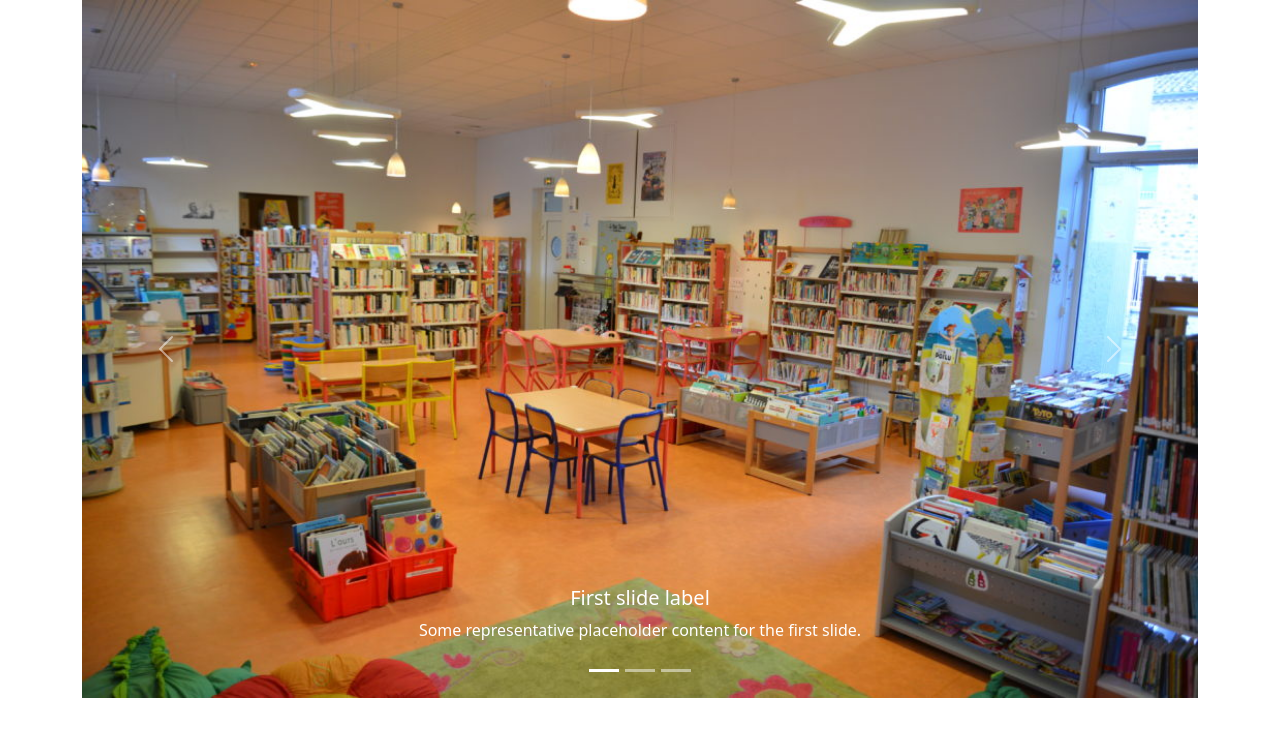
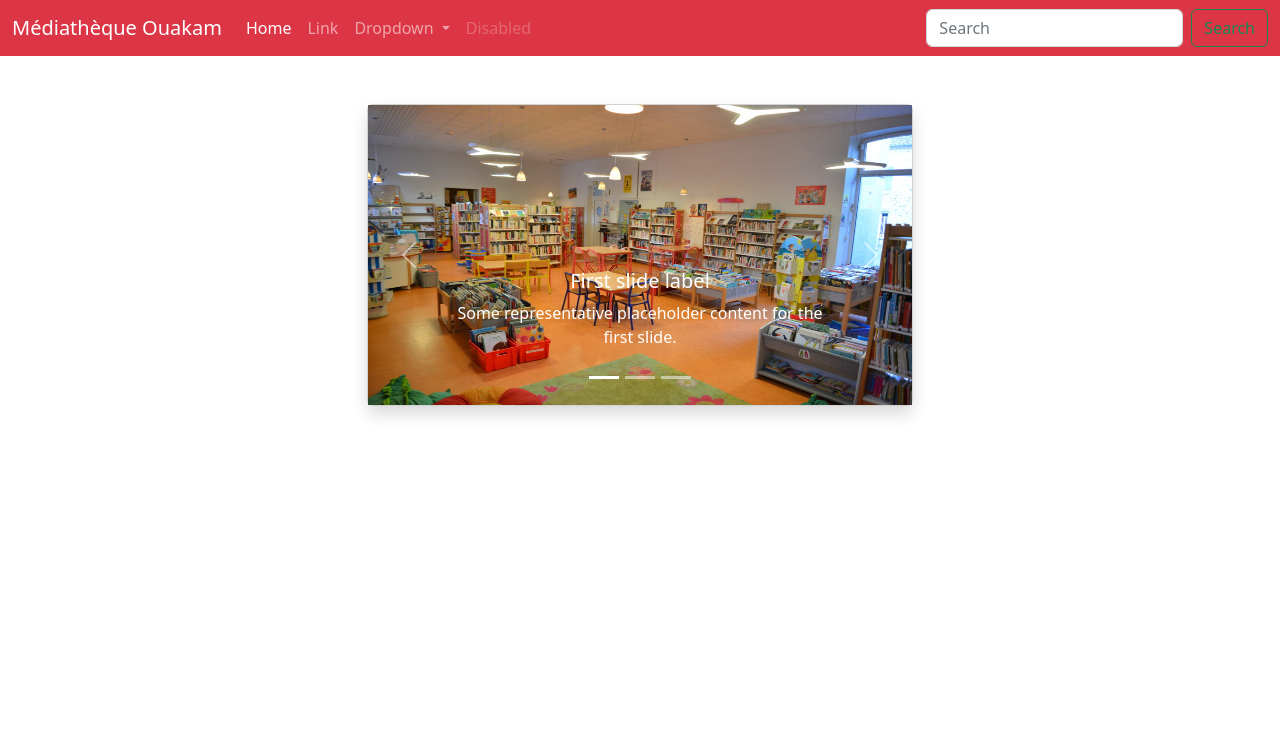
Before and after one commit to ethicode/aabis, a website: page index.html in a window 1280 px wide. Drawn offline with nearby package versions, Linux system fonts and the light colour scheme.

Commit message:
caroussel 1

```diff
--- a/index.html
+++ b/index.html
@@ -1,55 +1,115 @@
 <!DOCTYPE html>
 <html lang="en">
+
 <head>
     <meta charset="UTF-8">
     <meta http-equiv="X-UA-Compatible" content="IE=edge">
     <meta name="viewport" content="width=device-width, initial-scale=1.0">
-    <link rel="stylesheet" href="node_modules/bootstrap/dist/css/bootstrap.min.css">
+    <link rel="stylesheet" href="./node_modules/bootstrap/dist/css/bootstrap.min.css">
     <title>Bibliothèque Numérique AABIS</title>
 </head>
+
 <body>
 
-    <div class="container">
+    <nav class="navbar navbar-dark navbar-expand-lg bg-danger">
+        <div class="container-fluid">
+            <a class="navbar-brand" href="#">Médiathèque Ouakam</a>
+            <button class="navbar-toggler" type="button" data-bs-toggle="collapse"
+                data-bs-target="#navbarSupportedContent" aria-controls="navbarSupportedContent" aria-expanded="false"
+                aria-label="Toggle navigation">
+                <span class="navbar-toggler-icon"></span>
+            </button>
+            <div class="collapse navbar-collapse" id="navbarSupportedContent">
+                <ul class="navbar-nav me-auto mb-2 mb-lg-0">
+                    <li class="nav-item">
+                        <a class="nav-link active" aria-current="page" href="#">Home</a>
+                    </li>
+                    <li class="nav-item">
+                        <a class="nav-link" href="#">Link</a>
+                    </li>
+                    <li class="nav-item dropdown">
+                        <a class="nav-link dropdown-toggle" href="#" role="button" data-bs-toggle="dropdown"
+                            aria-expanded="false">
+                            Dropdown
+                        </a>
+                        <ul class="dropdown-menu">
+                            <li><a class="dropdown-item" href="#">Action</a></li>
+                            <li><a class="dropdown-item" href="#">Another action</a></li>
+                            <li>
+                                <hr class="dropdown-divider">
+                            </li>
+                            <li><a class="dropdown-item" href="#">Something else here</a></li>
+                        </ul>
+                    </li>
+                    <li class="nav-item">
+                        <a class="nav-link disabled">Disabled</a>
+                    </li>
+                </ul>
+                <form class="d-flex" role="search">
+                    <input class="form-control me-2" type="search" placeholder="Search" aria-label="Search">
+                    <button class="btn btn-outline-success" type="submit">Search</button>
+                </form>
+            </div>
+        </div>
+    </nav>
+
+    <div class="container mt-5">
+        <div class="row">
+            <div class="col-md-6 offset-md-3">
+                <div class="card shadow">
+                    <div class="card-body p-0">
                         <div id="carouselExampleCaptions" class="carousel slide" data-bs-ride="false">
                             <div class="carousel-indicators">
-              <button type="button" data-bs-target="#carouselExampleCaptions" data-bs-slide-to="0" class="active" aria-current="true" aria-label="Slide 1"></button>
-              <button type="button" data-bs-target="#carouselExampleCaptions" data-bs-slide-to="1" aria-label="Slide 2"></button>
-              <button type="button" data-bs-target="#carouselExampleCaptions" data-bs-slide-to="2" aria-label="Slide 3"></button>
+                                <button type="button" data-bs-target="#carouselExampleCaptions" data-bs-slide-to="0"
+                                    class="active" aria-current="true" aria-label="Slide 1"></button>
+                                <button type="button" data-bs-target="#carouselExampleCaptions" data-bs-slide-to="1"
+                                    aria-label="Slide 2"></button>
+                                <button type="button" data-bs-target="#carouselExampleCaptions" data-bs-slide-to="2"
+                                    aria-label="Slide 3"></button>
                             </div>
                             <div class="carousel-inner">
                                 <div class="carousel-item active">
-                <img src="static/images/1.jpg" class="d-block w-100" alt="...">
+                                    <img src="static/images/1.jpg" class="d-block w-100" style="height: 300px;" alt="...">
                                     <div class="carousel-caption d-none d-md-block">
                                         <h5>First slide label</h5>
                                         <p>Some representative placeholder content for the first slide.</p>
                                     </div>
                                 </div>
                                 <div class="carousel-item">
-                <img src="static/images/2.jpg" class="d-block w-100" alt="...">
+                                    <img src="static/images/2.jpg" class="d-block w-100" style="height: 300px;" alt="...">
                                     <div class="carousel-caption d-none d-md-block">
                                         <h5>Second slide label</h5>
                                         <p>Some representative placeholder content for the second slide.</p>
                                     </div>
                                 </div>
                                 <div class="carousel-item">
-                <img src="static/images/4.jpg" class="d-block w-100" alt="...">
+                                    <img src="static/images/4.jpg" class="d-block w-100" style="height: 300px;" alt="...">
                                     <div class="carousel-caption d-none d-md-block">
                                         <h5>Third slide label</h5>
                                         <p>Some representative placeholder content for the third slide.</p>
                                     </div>
                                 </div>
                             </div>
-            <button class="carousel-control-prev" type="button" data-bs-target="#carouselExampleCaptions" data-bs-slide="prev">
+                            <button class="carousel-control-prev" type="button"
+                                data-bs-target="#carouselExampleCaptions" data-bs-slide="prev">
                                 <span class="carousel-control-prev-icon" aria-hidden="true"></span>
                                 <span class="visually-hidden">Previous</span>
                             </button>
-            <button class="carousel-control-next" type="button" data-bs-target="#carouselExampleCaptions" data-bs-slide="next">
+                            <button class="carousel-control-next" type="button"
+                                data-bs-target="#carouselExampleCaptions" data-bs-slide="next">
                                 <span class="carousel-control-next-icon" aria-hidden="true"></span>
                                 <span class="visually-hidden">Next</span>
                             </button>
                         </div>
+
+                    </div>
+                </div>
+            </div>
+        </div>
+
     </div>
 
 </body>
 <script src="node_modules/bootstrap/dist/js/bootstrap.min.js"></script>
+
 </html>
```
Lines whose indentation alone changed are shown as unchanged.
